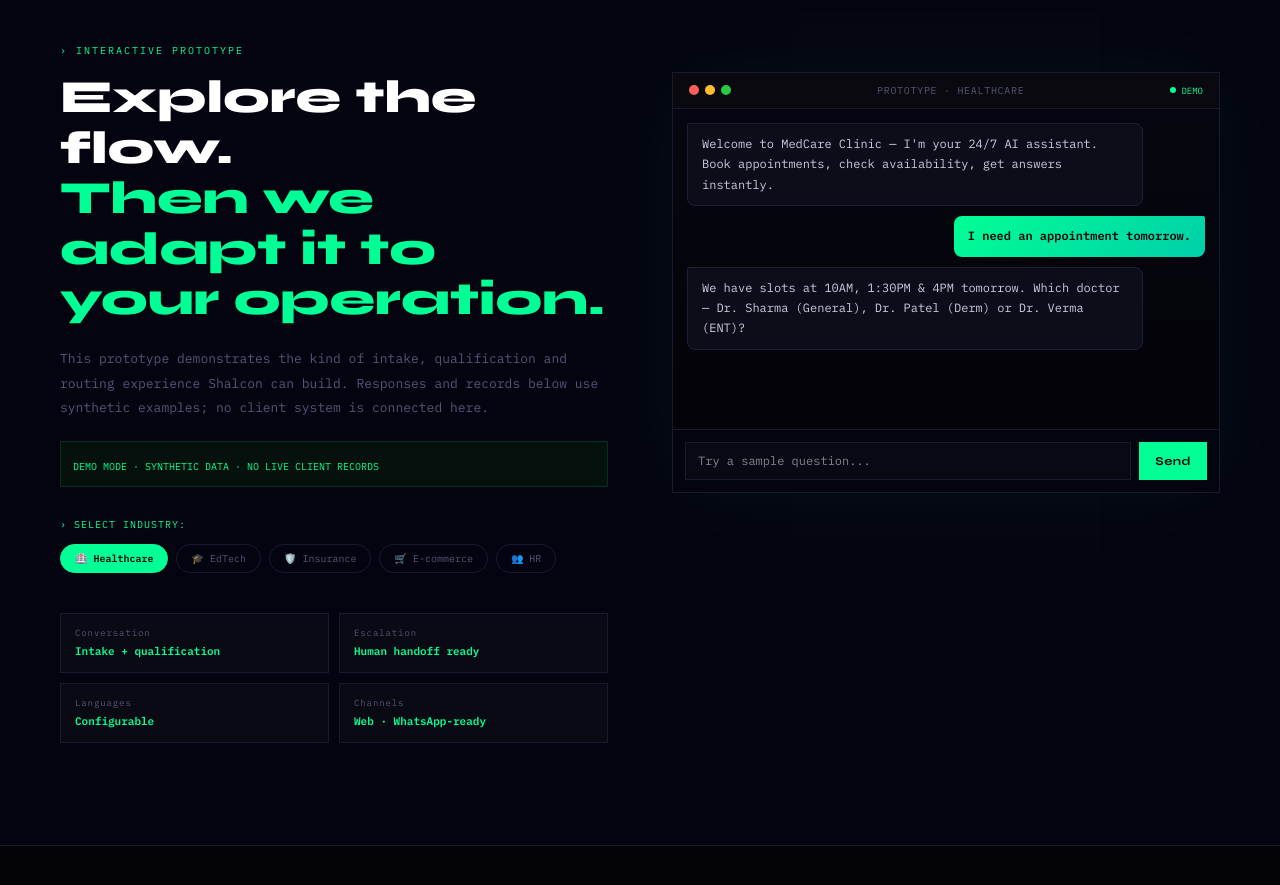
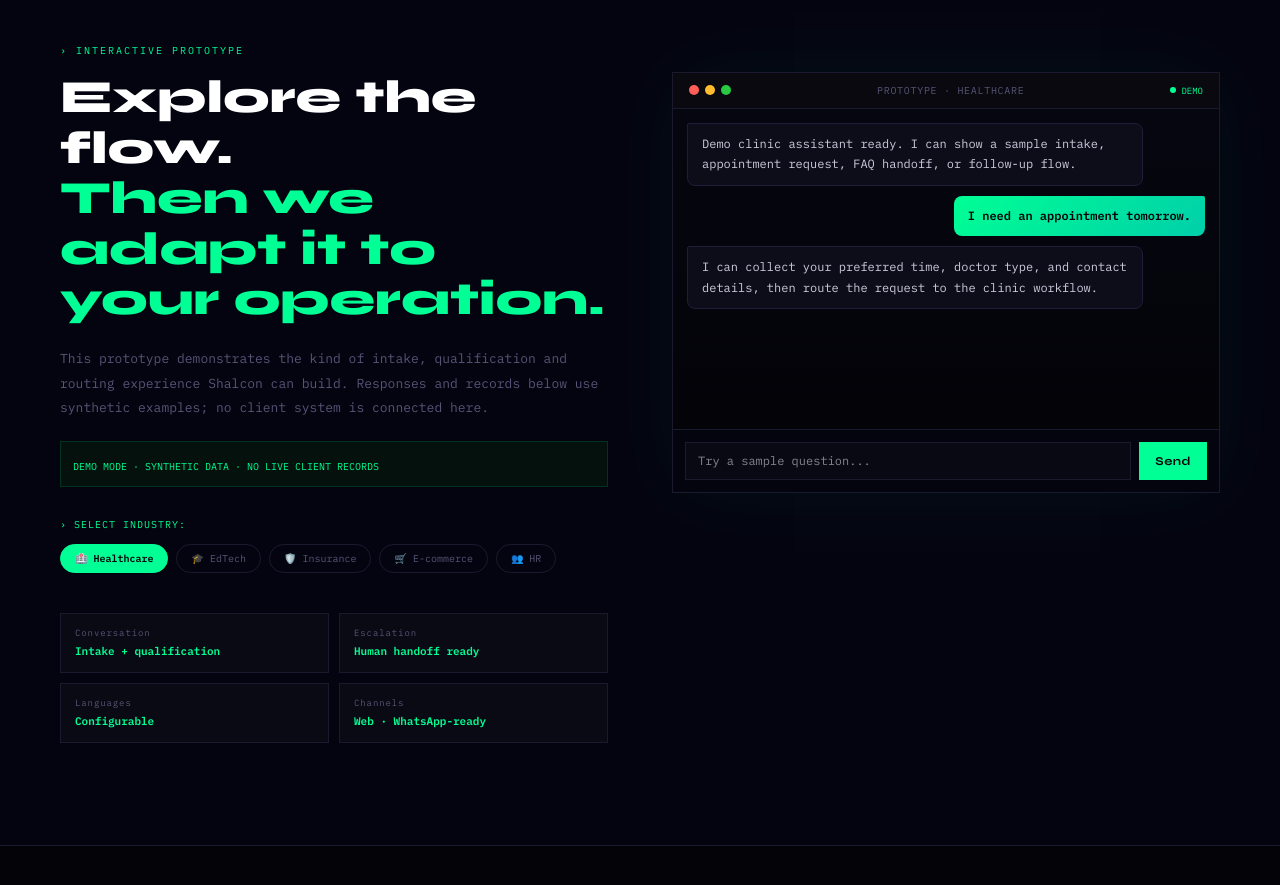
Before and after one commit to Abuhurerakhan0407/shalcon-intelligence, a React (Vite) app: page / in a window 1280 px wide. Shown: the part 5060-5945 px from the top of the page. Built offline with nearby package versions, Linux system fonts and the light colour scheme; a web font is replaced by a local one.

Commit message:
Use synthetic demo conversations with no unsupported metrics

```diff
--- a/src/components/DemoWidget.jsx
+++ b/src/components/DemoWidget.jsx
@@ -1,21 +1,84 @@
 import { useState } from "react";
-import { NICHES, DEMO_INIT, DEMO_RESPONSES, G } from "../data/content.js";
+import { NICHES, G } from "../data/content.js";
 import Section from "./Section.jsx";
+
+const DEMO = {
+  Healthcare: {
+    init: [
+      { r: "bot", t: "Demo clinic assistant ready. I can show a sample intake, appointment request, FAQ handoff, or follow-up flow." },
+      { r: "user", t: "I need an appointment tomorrow." },
+      { r: "bot", t: "I can collect your preferred time, doctor type, and contact details, then route the request to the clinic workflow." },
+    ],
+    responses: [
+      "For this demo, I can collect your preferred slot and contact details, then show where a real clinic integration would check availability.",
+      "A production version can hand off to staff whenever a medical, billing, or policy question needs human review.",
+      "This prototype uses synthetic data only. No patient record or live calendar is connected.",
+    ],
+  },
+  EdTech: {
+    init: [
+      { r: "bot", t: "Demo admissions assistant ready. Ask about a course, fee follow-up, demo class, or enrollment workflow." },
+      { r: "user", t: "I want course details." },
+      { r: "bot", t: "I can capture course interest, qualification details, preferred contact time, and route the lead to admissions." },
+    ],
+    responses: [
+      "A production flow can capture the learner's course interest and push the lead into the institute CRM.",
+      "Follow-up timing, fee reminders, and counselor handoff can be configured around the institute's actual process.",
+      "This is a synthetic prototype; it is not connected to a real institute database.",
+    ],
+  },
+  Insurance: {
+    init: [
+      { r: "bot", t: "Demo insurance assistant ready. Try a renewal, document collection, claim-intake, or callback request." },
+      { r: "user", t: "My policy renewal is due." },
+      { r: "bot", t: "I can demonstrate collecting policy context and routing the request. A production system would verify data in the insurer or broker system." },
+    ],
+    responses: [
+      "A real deployment can trigger renewal reminders using approved customer data and consent rules.",
+      "Claim or policy-specific advice should escalate to an authorized human workflow where required.",
+      "No live policy record is being accessed in this prototype.",
+    ],
+  },
+  "E-commerce": {
+    init: [
+      { r: "bot", t: "Demo commerce assistant ready. Try an order-status, return, product, or cart-follow-up question." },
+      { r: "user", t: "Where is my order?" },
+      { r: "bot", t: "I can show the support flow. In production, order status would come from the store or fulfillment system after verification." },
+    ],
+    responses: [
+      "A production integration can retrieve verified order status and escalate exceptions to support staff.",
+      "Cart follow-up can be configured around consent, timing, store policy, and CRM or commerce events.",
+      "This demo does not access a real order database.",
+    ],
+  },
+  HR: {
+    init: [
+      { r: "bot", t: "Demo recruitment assistant ready. Try candidate intake, screening questions, scheduling, or onboarding." },
+      { r: "user", t: "Schedule an interview." },
+      { r: "bot", t: "I can demonstrate collecting availability and routing the request. A production version would connect to the approved calendar and ATS workflow." },
+    ],
+    responses: [
+      "A real workflow can collect structured candidate information and route it to the recruiting team for review.",
+      "Screening rules should be approved by the employer and include human review where decisions affect candidates.",
+      "This prototype uses synthetic candidate data only.",
+    ],
+  },
+};
 
 /**
  * Interactive prototype using synthetic example data.
- * It demonstrates conversation flow and UX only; it must not imply a live
+ * It demonstrates conversation flow and UX only; it does not imply a live
  * client integration, production SLA, or verified performance benchmark.
  */
 export default function DemoWidget() {
   const [demoNiche, setDemoNiche] = useState("Healthcare");
-  const [chatMsgs, setChatMsgs] = useState(DEMO_INIT.Healthcare);
+  const [chatMsgs, setChatMsgs] = useState(DEMO.Healthcare.init);
   const [chatInput, setChatInput] = useState("");
   const [isTyping, setIsTyping] = useState(false);
 
   const changeDemo = (n) => {
     setDemoNiche(n);
-    setChatMsgs(DEMO_INIT[n]);
+    setChatMsgs(DEMO[n].init);
   };
 
   const sendChat = () => {
@@ -24,7 +87,7 @@ export default function DemoWidget() {
     setChatInput("");
     setIsTyping(true);
     setTimeout(() => {
-      const rs = DEMO_RESPONSES[demoNiche];
+      const rs = DEMO[demoNiche].responses;
       setChatMsgs((p) => [...p, { r: "bot", t: rs[Math.floor(Math.random() * rs.length)] }]);
       setIsTyping(false);
     }, 700);
```
